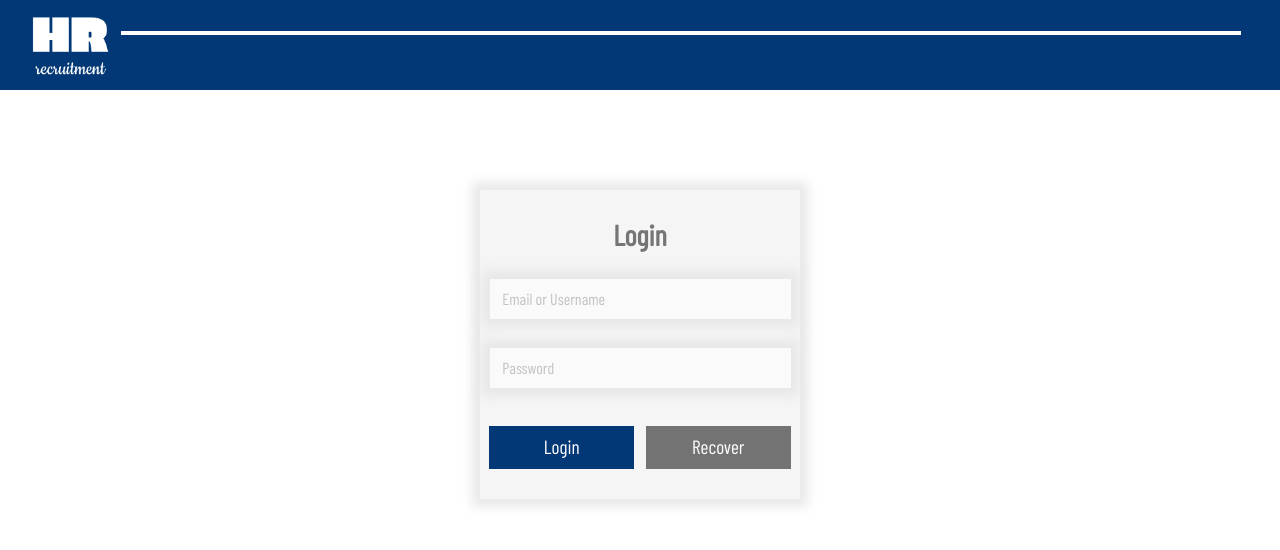
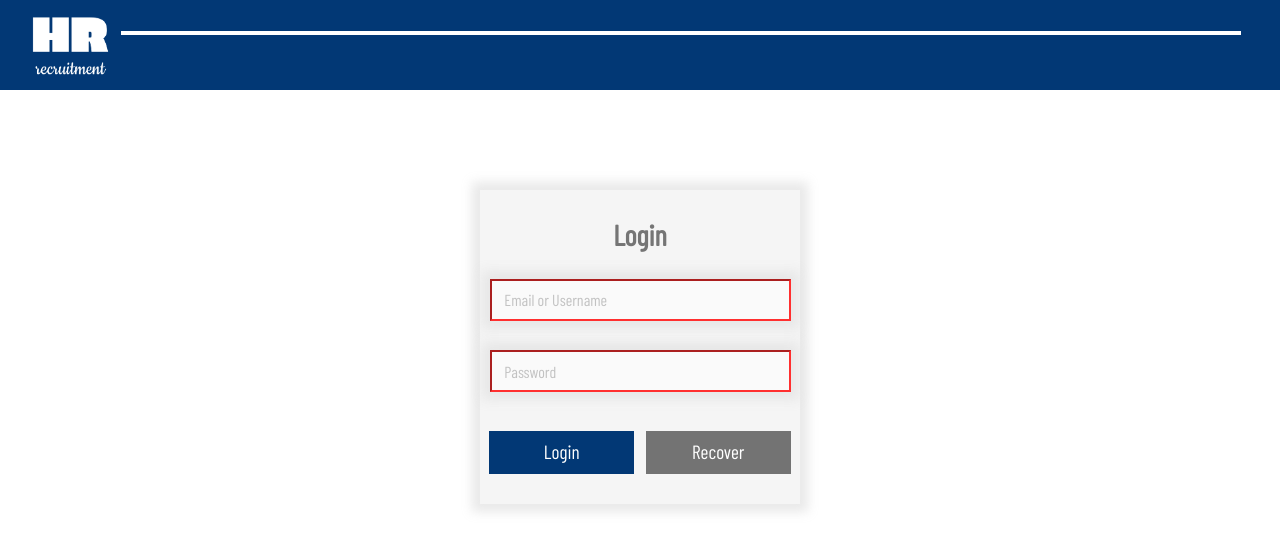
Before and after one commit to Bmirt/HRprogramm, a React (Create React App) app: page /Login in a window 1280 px wide. Shown: the top 550 px of the page. Built offline with nearby package versions, Linux system fonts and the light colour scheme.

Commit message:
input border color

```diff
--- a/src/components/UI/Input/Input.module.css
+++ b/src/components/UI/Input/Input.module.css
@@ -2,7 +2,7 @@
   background-color: #fafafa;
   width: 301px;
   height: 40px;
-  border: none;
+  border-color: #FF2F2F;
   padding: 1.2em 0.8em;
   font-size: 1rem;
   outline: none;
```
Also changed, not shown: 1 other file (tests, documents, lock files or other folders).
